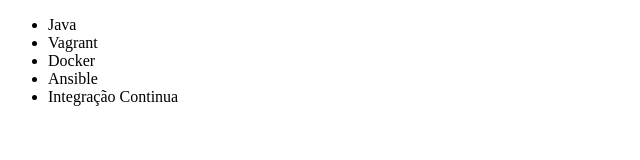
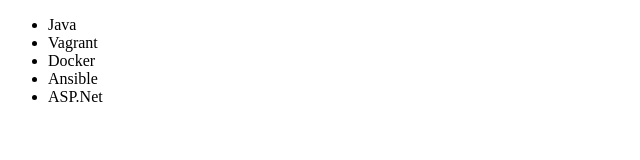
Before and after one commit to JOTAUCHOA/sistema_bancario, a plain HTML site: page index.html in a window 1280 px wide. Shown: the full height of the page, 0-640 px from the left. Drawn offline with Linux system fonts and the light colour scheme.

Commit message:
adicionado novo curso

```diff
--- a/index.html
+++ b/index.html
@@ -10,7 +10,7 @@
         <li>Vagrant</li>
         <li>Docker</li>
         <li>Ansible</li>
-        <li>Integração Continua</li>
+        <li>ASP.Net</li>
     </ul>
 </body>
 </html>
```
